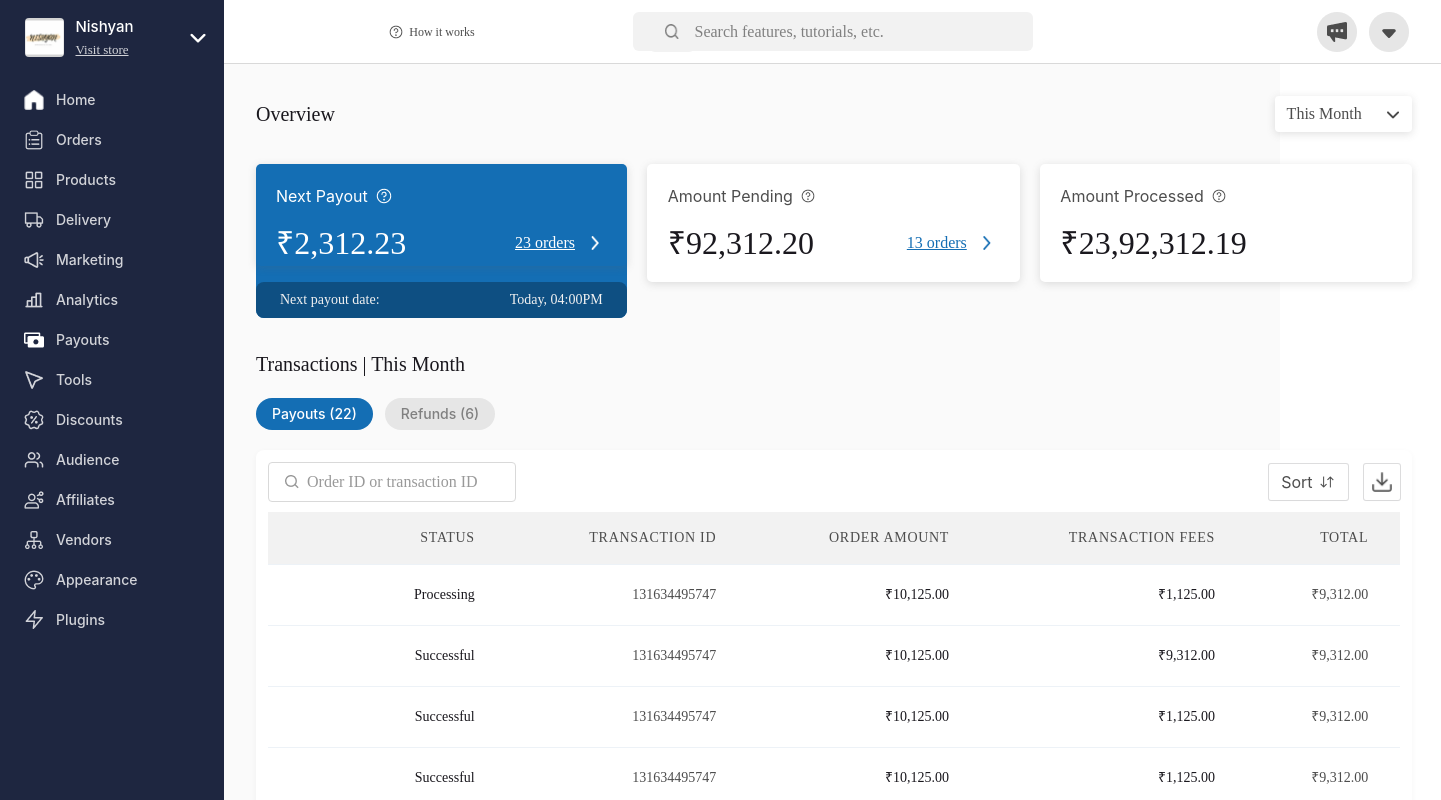
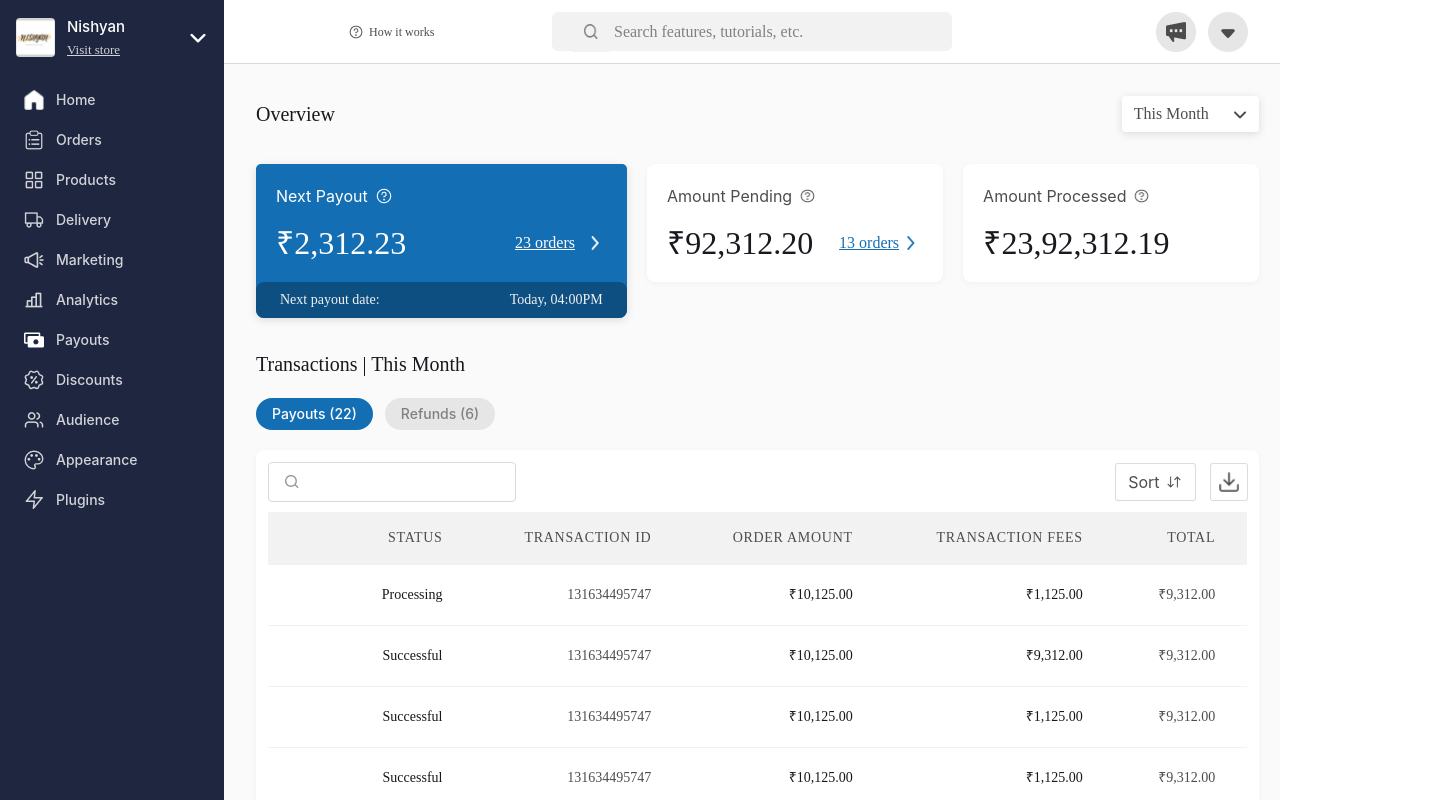
Before and after one commit to jurikalita011/payouts-figma, a React (Create React App) app in the folder client/: page / in a window 1280 px wide. Shown: the top 800 px of the page, 1441 px wide, since content can reach past the window. Built offline with nearby package versions, Linux system fonts and the light colour scheme.

Commit message:
adjusted padding

```diff
--- a/client/src/components/Sidebar.jsx
+++ b/client/src/components/Sidebar.jsx
@@ -11,11 +11,8 @@ export const Sidebar = () => {
     { icon: "marketing.png", text: "Marketing" },
     { icon: "analytics.png", text: "Analytics" },
     { icon: "payouts.png", text: "Payouts" },
-    { icon: "tools.png", text: "Tools" },
     { icon: "discounts.png", text: "Discounts" },
     { icon: "audience.png", text: "Audience" },
-    { icon: "affiliates.png", text: "Affiliates" },
-    { icon: "vendors.png", text: "Vendors" },
     { icon: "appearance.png", text: "Appearance" },
     { icon: "plugins.png", text: "Plugins" },
   ];
--- a/client/src/components/Table1.jsx
+++ b/client/src/components/Table1.jsx
@@ -91,7 +91,7 @@ export const Table1 = () => {
 
         <Tbody>
           {dataSet.map((data, index) => (
-            <Tr key={index}>
+            <Tr key={index} className={styles.tr}>
               <Td></Td>
               <Td>
                 <Text className={styles.txt3}>{data["Status"]}</Text>
--- a/client/src/pages/Payouts.jsx
+++ b/client/src/pages/Payouts.jsx
@@ -155,11 +155,7 @@ export const Payouts = () => {
                       className={styles.bottomInpIcon}
                       src="searchBtm.png"
                     />
-                    <Input
-                      variant={"unstyled"}
-                      className={styles.bottomInp}
-                      value={"Order ID or transaction ID"}
-                    />
+                    <Input variant={"unstyled"} className={styles.bottomInp} />
                   </Box>
                   <Box className={styles.sortDownloadCont}>
                     <Box className={styles.sortCont}>
--- a/client/src/styles/Payouts.module.css
+++ b/client/src/styles/Payouts.module.css
@@ -1,6 +1,6 @@
 .cont {
   width: 100%;
-  height: 922px;
+  /* height: 922px; */
   background-color: #fafafa;
 }
 .right {
@@ -178,23 +178,13 @@
 }
 .total11 {
   height: 154px;
+  box-shadow: rgba(99, 99, 99, 0.2) 0px 2px 8px 0px;
 }
 .total1 {
   padding: 20px 20px 0px 20px;
   height: 118px;
-  box-shadow: rgba(99, 99, 99, 0.2) 0px 2px 8px 0px;
-  border-radius: 5px;
-}
-.total2,
-.total3 {
-  display: flex;
-  justify-content: center;
-  align-items: center;
-  gap: 24px;
-  flex: 1 0 0;
-  box-shadow: rgba(99, 99, 99, 0.2) 0px 2px 8px 0px;
-  border-radius: 5px;
-  background-color: white;
+
+  border-radius: 5px 5px 0px 0px;
 }
 
 .net {
@@ -288,13 +278,26 @@
   font-weight: 500;
 }
 
+.total2,
+.total3 {
+  display: flex;
+  padding: 20px;
+  flex-direction: column;
+  align-items: flex-start;
+  gap: 16px;
+  flex: 1 0 0;
+  border-radius: 8px;
+  background: white;
+
+  box-shadow: 0px 2px 6px 0px rgba(26, 24, 30, 0.04);
+}
+
 .total2Cont {
   display: flex;
   flex-direction: column;
   align-items: flex-start;
   gap: 16px;
   align-self: stretch;
-  padding: 20px;
 }
 
 .pendingCont {
@@ -331,7 +334,6 @@
   height: 14.4px;
 }
 .pendingOrdersCont {
-  width: 331px;
   height: 38px;
   display: flex;
   justify-content: space-between;
@@ -366,7 +368,7 @@
 .pendingOrdersBox {
   display: flex;
   align-items: center;
-  gap: 8px;
+  gap: 0px;
 }
 
 .transactionMain {
--- a/client/src/styles/sidebar/Sidebar.module.css
+++ b/client/src/styles/sidebar/Sidebar.module.css
@@ -29,7 +29,6 @@
 .logo {
   width: 39px;
   height: 39px;
-  margin: 0.5px 0px 0px 8.5px;
   border-radius: 4px;
   background: lightgray 50% / contain no-repeat;
 }
```
